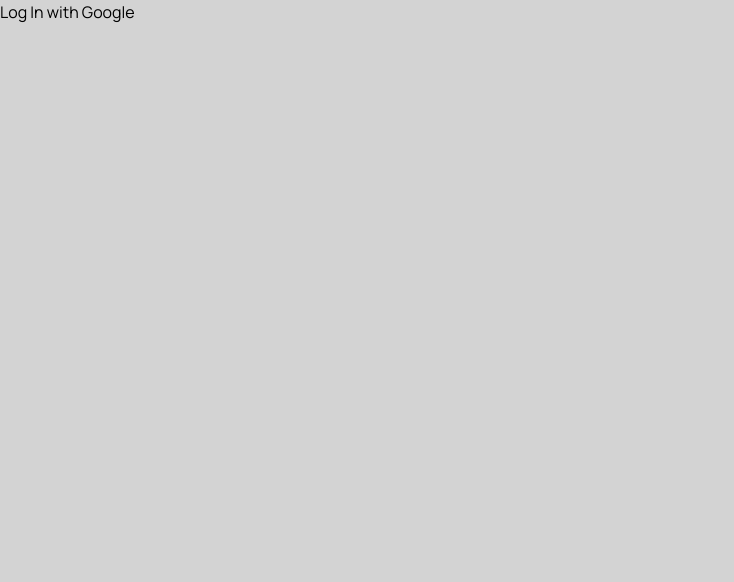
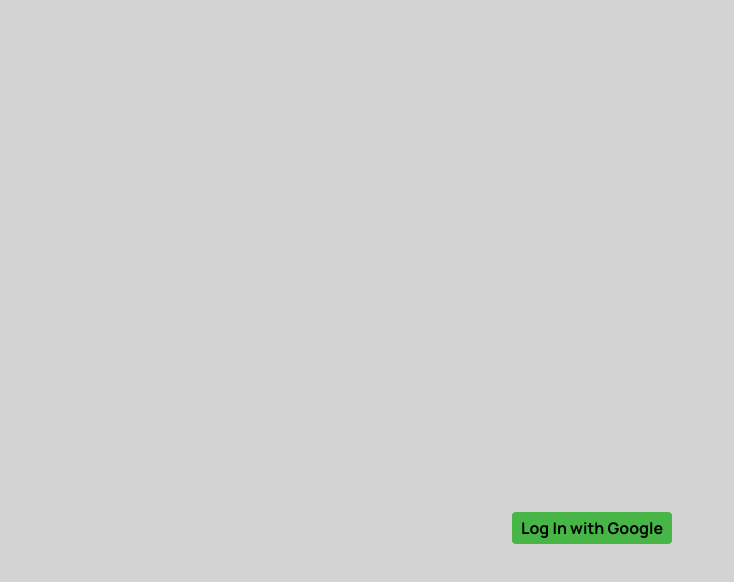
Before and after one commit to chuckhalliday/Whammy-Central, a Next.js app: page / in a window 1280 px wide. Shown: the top 582 px of the page, without its empty margins (0-734 px from the left). Built offline with nearby package versions, Linux system fonts and the light colour scheme.

Commit message:
Adjust login/logout buttons

```diff
--- a/src/app/globals.css
+++ b/src/app/globals.css
@@ -22,17 +22,51 @@
 
 .hero {
   @apply flex xl:flex-row flex-col gap-5 relative z-0 max-w-[1440px] mx-auto;
+  margin-top: 5px;
 }
 
 .hero__title {
   @apply 2xl:text-[72px] sm:text-[64px] text-[50px] font-extrabold;
-  margin-bottom: 30px;
+  margin-bottom: 10px;
 }
 
 .hero__subtitle {
   @apply text-[27px] text-black-100 font-light mt-5;
 }
 
+.button {
+  border: none;
+  cursor: pointer;
+  appearance: none;
+  color: black;
+  width: 70px;
+  line-height: 2;
+  border-radius: 4px;
+  font-weight: 700;
+  transition: background-color 0.3s;
+
+  &:hover {
+    background-color: #4281b2;
+  }
+}
+
+.red {
+  background-color: rgb(225, 44, 44);
+}
+
+.lightgreen {
+  background-color: rgb(71, 182, 71);
+}
+
+.login {
+  margin: 40%;
+  width: 160px;
+}
+
+.logout {
+  float: right;
+  margin-bottom: 2px;
+}
 
 .nav-item {
   padding: 20px;
--- a/src/app/page.tsx
+++ b/src/app/page.tsx
@@ -48,14 +48,14 @@ export default function Home() {
     <div>
       {authenticated ? (
       <main className="overflow-hidden">
+        <button className="logout button red" onClick={logout}>Log Out</button>
         <Hero />
-        <div className="container">
+        <div>
           <Tabs />
-          <button onClick={logout}>Log Out</button>
         </div>
       </main>
       ) : (
-        <button onClick={login}>Log In with Google</button>
+        <button className="login button lightgreen" onClick={login}>Log In with Google</button>
       )}
     </div>
   )
```
